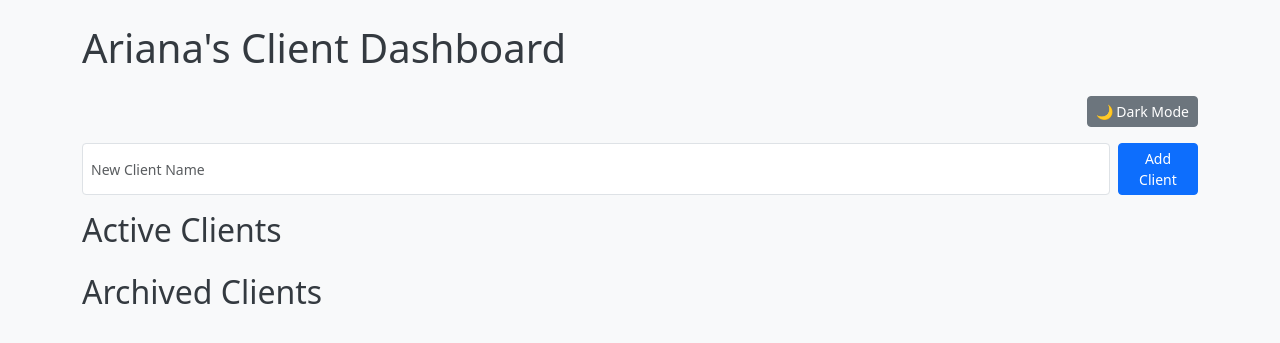
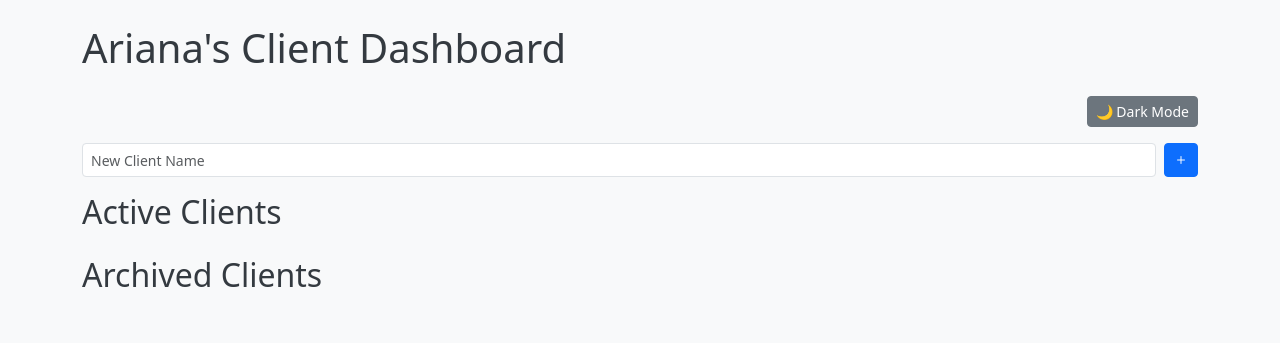
Before and after one commit to Lamb1993/client-dashboard, a Flask app: page / in a window 1280 px wide. Shown: the top 343 px of the page. Run offline with Flask 3, Linux system fonts and the light colour scheme; data that the repository does not hold is empty; some libraries are stand-ins or nearby versions.

Commit message:
UI update (cont)
style.css:
-unify icon sizing for btn's

client_page.html:
-Add buttons all changed to the plus icon
-All delete icons changed to the trash icon

dashboard.html:
-Add Client changed to plus icon
-delete button changed to trash icon
-archive/unarchive buttons are now icons as well.

client_page.html:
-all add buttons changed to the plus icon
-delete buttons changed the trash can icon

```diff
--- a/static/style.css
+++ b/static/style.css
@@ -61,6 +61,14 @@ button {
 
 button:hover {
     transform: scale(1.05);
+}
+
+.btn-primary i,
+.btn-success i,
+.btn-warning i,
+.btn-danger i {
+    font-size: 1rem;
+    vertical-align: middle;
 }
 
 
--- a/templates/dashboard.html
+++ b/templates/dashboard.html
@@ -10,6 +10,8 @@
     <script src="https://cdn.plot.ly/plotly-latest.min.js"></script>
     <!-- jQuery -->
     <script src="https://code.jquery.com/jquery-3.6.0.min.js"></script>
+    <!-- full access to icon set -->
+    <link rel="stylesheet" href="https://cdn.jsdelivr.net/npm/bootstrap-icons@1.11.1/font/bootstrap-icons.css">
 </head>
 <body>
 <div class="container py-4">
@@ -23,7 +25,7 @@
     <!-- Add New Client -->
     <form id="add-client-form" class="mb-3 d-flex gap-2">
         <input type="text" name="name" placeholder="New Client Name" class="form-control form-control-sm" required>
-        <button type="submit" class="btn btn-primary btn-sm">Add Client</button>
+        <button type="submit" class="btn btn-primary btn-sm"><i class="bi bi-plus"></i></button>
     </form>
 
    <h2>Active Clients</h2>
@@ -35,8 +37,12 @@
 
                 <div>
                     <button class="btn btn-success btn-sm" onclick="window.location='/client/{{ client.id }}'">Open</button>
-                    <button class="btn btn-warning btn-sm archive-client" data-id="{{ client.id }}">Archive</button>
-                    <button class="btn btn-danger btn-sm delete-client" data-id="{{ client.id }}">Delete</button>
+                    <button class="btn btn-warning btn-sm archive-client" data-id="{{ client.id }}">
+                        <i class="bi bi-archive"></i>
+                    </button>
+                    <button class="btn btn-danger btn-sm delete-client" data-id="{{ client.id }}">
+                        <i class="bi bi-trash"></i>
+                    </button>
                 </div>
             </div>
         </div>
@@ -50,8 +56,12 @@
             <div class="card-header d-flex justify-content-between align-items-center">
                 <strong>{{ client.name }}</strong>
                 <div>
-                    <button class="btn btn-success btn-sm unarchive-client" data-id="{{ client.id }}">Unarchive</button>
-                    <button class="btn btn-danger btn-sm delete-client" data-id="{{ client.id }}">Delete</button>
+                    <button class="btn btn-warning btn-sm unarchive-client" data-id="{{ client.id }}">
+                        <i class="bi bi-box-arrow-up"></i>
+                    </button>
+                    <button class="btn btn-danger btn-sm delete-client" data-id="{{ client.id }}">
+                        <i class="bi bi-trash"></i>
+                    </button>
                 </div>
             </div>
             <!-- No chart or Add Data form here -->
```
Also changed, not shown: templates/client_page.html (+11 -11 lines).
